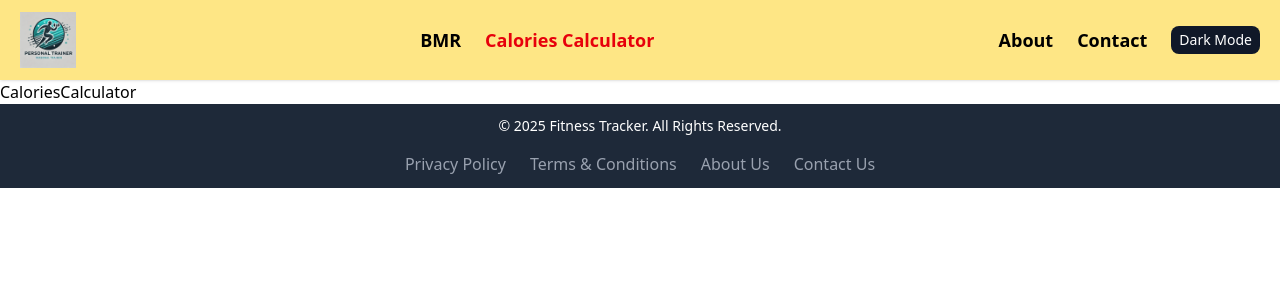
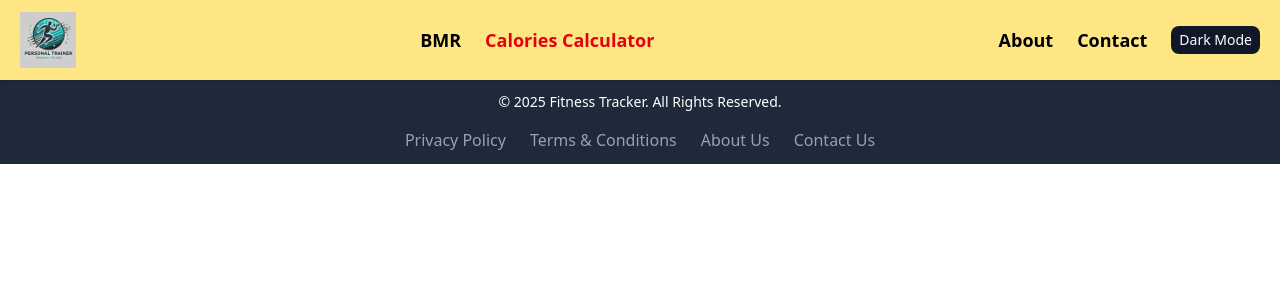
Before and after one commit to PiyushGupta-45/Fitness_Tracker, a React (Vite) app: page /calories-calculator in a window 1280 px wide. Shown: the top 300 px of the page. Built offline with nearby package versions, Linux system fonts and the light colour scheme.

Commit message:
initial commit

```diff
--- a/src/Website/CaloriesCalculator.jsx
+++ b/src/Website/CaloriesCalculator.jsx
@@ -2,7 +2,11 @@ import React from 'react'
 
 const CaloriesCalculator = () => {
   return (
-    <div>CaloriesCalculator</div>
+    <>
+    <div>
+
+    </div>
+    </>
   )
 }
 
```
